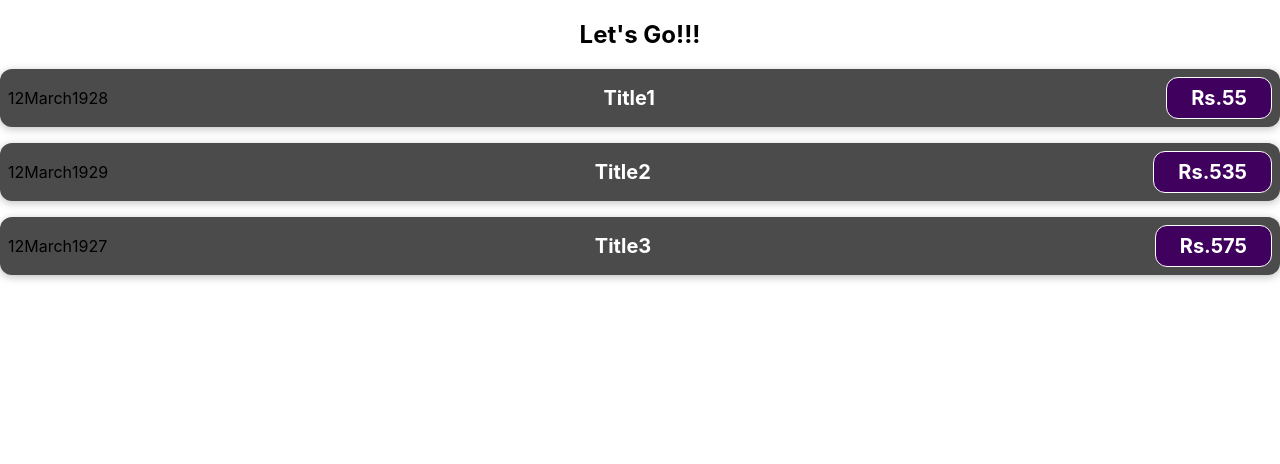
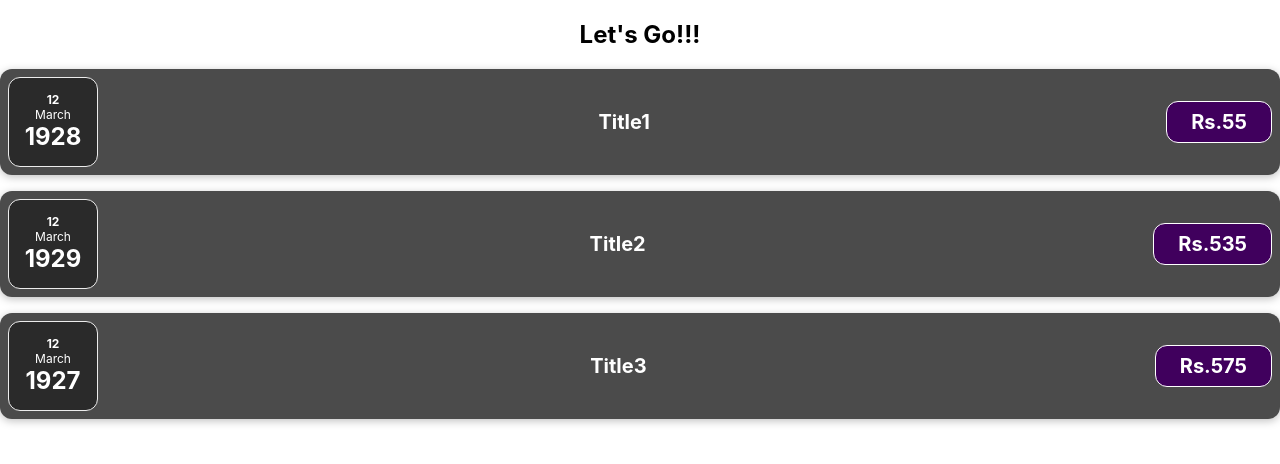
Before and after one commit to gopsey/my-react-learn, a React (Create React App) app: page / in a window 1280 px wide. Shown: the top 464 px of the page. Built offline with nearby package versions, Linux system fonts and the light colour scheme.

Commit message:
added css for Date component

```diff
--- /dev/null
+++ b/src/components/ExpenseDate.css
@@ -0,0 +1,26 @@
+.expense-date {
+   display: flex;
+   flex-direction: column;
+   width: 5.5rem;
+   height: 5.5rem;
+   border: 1px solid #ececec;
+   background-color: #2a2a2a;
+   color: white;
+   border-radius: 12px;
+   align-items: center;
+   justify-content: center;
+ }
+
+ .expense-date__month {
+   font-size: 0.75rem;
+   font-weight: bold;
+ }
+
+ .expense-date__year {
+   font-size: 0.75rem;
+ }
+
+ .expense-date__day {
+   font-size: 1.5rem;
+   font-weight: bold;
+ }
--- a/src/components/ExpenseDate.js
+++ b/src/components/ExpenseDate.js
@@ -1,3 +1,4 @@
+import "./ExpenseDate.css";
 
 function ExpenseDate(props) {
    const expenses = props?.expenses;
@@ -7,9 +8,11 @@
 
    return (
       <>
-         <div>{day}</div>
-         <div>{month}</div>
-         <div>{year}</div>
+         <div className="expense-date">
+            <div className="expense-date__month">{day}</div>
+            <div className="expense-date__year">{month}</div>
+            <div className="expense-date__day">{year}</div>
+         </div>
       </>
    );
 
```
